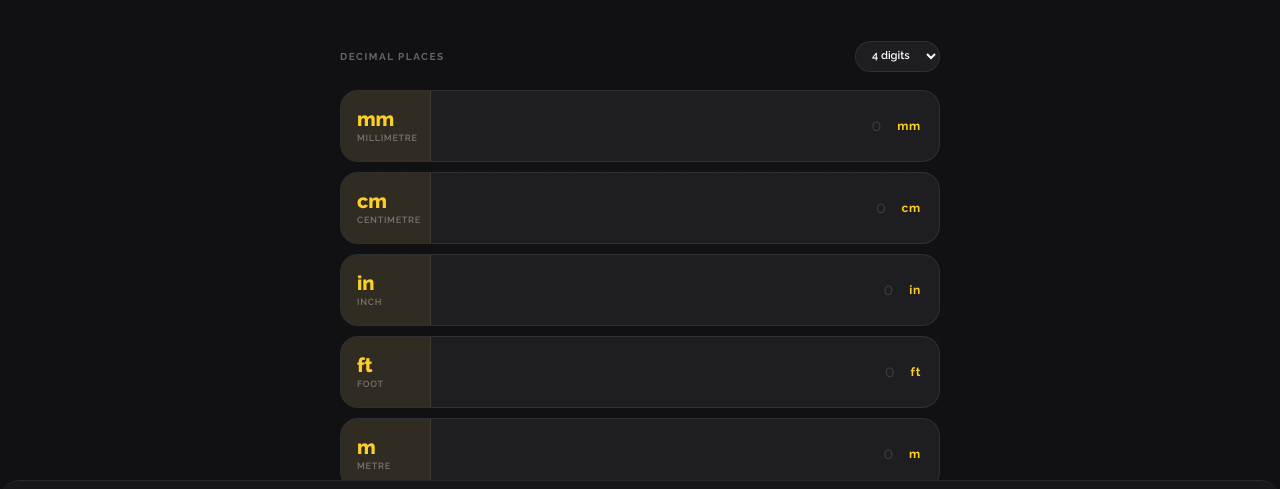
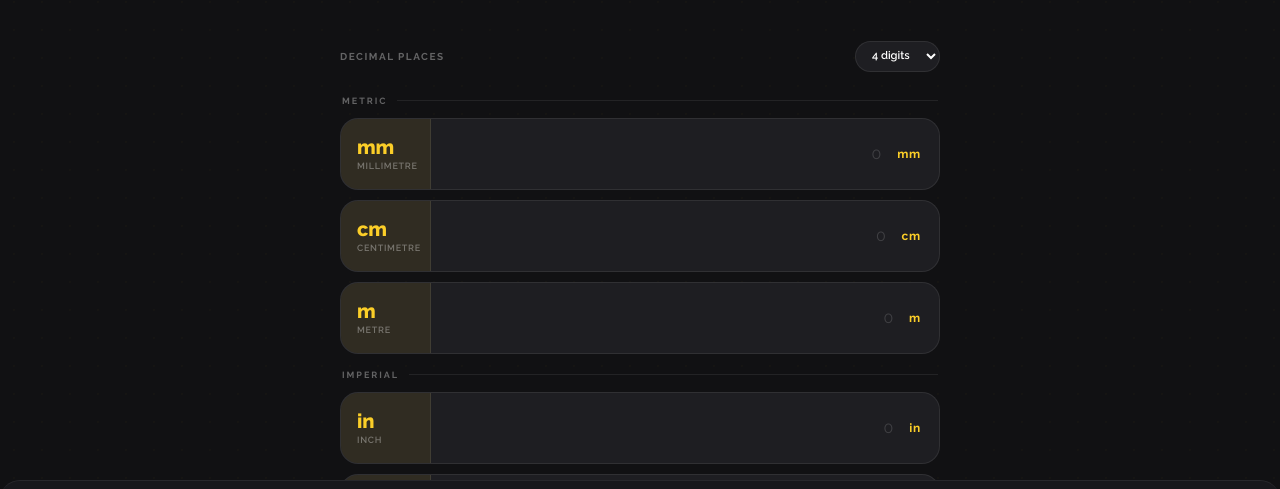
Before and after one commit to shreyaspailkar/length-convert, a plain HTML site: page index.html in a window 1280 px wide. Shown: the part 320-809 px from the top of the page. Drawn offline with Linux system fonts and the light colour scheme.

Commit message:
Update index.html
added yard

```diff
--- a/index.html
+++ b/index.html
@@ -99,15 +99,33 @@
   /* ── CARDS ── */
   .units-grid { display: flex; flex-direction: column; gap: 10px; }
 
+  .unit-group-label {
+    display: flex; align-items: center; gap: 10px;
+    margin: 6px 2px 2px;
+  }
+  .unit-group-label span {
+    font-size: 9px; font-weight: 700; letter-spacing: 0.22em;
+    text-transform: uppercase; color: var(--muted);
+    white-space: nowrap; transition: color 0.4s;
+  }
+  .unit-group-label::after {
+    content: ''; flex: 1; height: 1px;
+    background: var(--border); transition: background 0.4s;
+  }
+  /* nth-child delays now cover 6 cards + 2 label divs */
+  .unit-card:nth-child(1){animation-delay:.08s}
+  .unit-card:nth-child(2){animation-delay:.13s}
+  .unit-card:nth-child(3){animation-delay:.18s}
+  .unit-card:nth-child(4){animation-delay:.25s}
+  .unit-card:nth-child(5){animation-delay:.30s}
+  .unit-card:nth-child(6){animation-delay:.35s}
+
   .unit-card {
     background: var(--surface); border: 1.5px solid var(--border);
     border-radius: 18px; overflow: hidden;
     transition: border-color 0.22s, transform 0.22s, background 0.4s, box-shadow 0.22s;
     animation: fadeUp 0.5s ease both;
   }
-  .unit-card:nth-child(1){animation-delay:.08s} .unit-card:nth-child(2){animation-delay:.13s}
-  .unit-card:nth-child(3){animation-delay:.18s} .unit-card:nth-child(4){animation-delay:.23s}
-  .unit-card:nth-child(5){animation-delay:.28s}
 
   .unit-card.is-active { border-color: var(--yellow); box-shadow: 0 8px 32px var(--yellow-dim); }
   .unit-card.is-source { border-color: var(--accent2); box-shadow: 0 6px 24px rgba(255,122,61,0.15); }
@@ -158,9 +176,7 @@
   .btn-reset { display: flex; align-items: center; justify-content: center; gap: 8px; width: 100%; margin-top: 18px; padding: 15px; background: transparent; border: 1.5px solid var(--border); color: var(--muted); font-family: 'Raleway', sans-serif; font-size: 11px; font-weight: 700; letter-spacing: 0.18em; text-transform: uppercase; cursor: pointer; border-radius: 14px; transition: all 0.22s; animation: fadeUp 0.5s 0.42s ease both; }
   .btn-reset:hover, .btn-reset:active { border-color: var(--yellow); color: var(--yellow); background: var(--yellow-glow); }
 
-  footer { margin-top: 36px; font-size: 10px; font-weight: 500; color: var(--footer-c); text-align: center; letter-spacing: 0.08em; animation: fadeUp 0.5s 0.52s ease both; transition: color 0.4s; line-height: 1.8; }
-
-  /* ═══════════════════════════════════════
+  footer { margin-top: 36px; font-size: 10px; font-weight: 500; color: var(--footer-c); text-align: center; letter-spacing: 0.08em; animation: fadeUp 0.5s 0.52s ease both; transition: color 0.4s; line-height: 1.8; }/* ═══════════════════════════════════════
      CUSTOM KEYPAD
   ═══════════════════════════════════════ */
   .keypad-backdrop {
@@ -300,6 +316,9 @@
 
   <div class="units-grid" id="unitsGrid">
 
+    <!-- METRIC -->
+    <div class="unit-group-label"><span>Metric</span></div>
+
     <div class="unit-card" data-unit="mm">
       <div class="card-row">
         <div class="unit-label"><div class="unit-name">mm</div><div class="unit-full">Millimetre</div></div>
@@ -317,6 +336,18 @@
       </div>
       <div class="expr-bar" id="expr-cm"><span class="expr-equals">=</span><span class="expr-result" id="exprval-cm"></span><span class="expr-unit">cm</span></div>
     </div>
+
+    <div class="unit-card" data-unit="m">
+      <div class="card-row">
+        <div class="unit-label"><div class="unit-name">m</div><div class="unit-full">Metre</div></div>
+        <div class="unit-display empty" id="disp-m">0</div>
+        <div class="unit-badge">m</div>
+      </div>
+      <div class="expr-bar" id="expr-m"><span class="expr-equals">=</span><span class="expr-result" id="exprval-m"></span><span class="expr-unit">m</span></div>
+    </div>
+
+    <!-- IMPERIAL -->
+    <div class="unit-group-label"><span>Imperial</span></div>
 
     <div class="unit-card" data-unit="in">
       <div class="card-row">
@@ -336,20 +367,21 @@
       <div class="expr-bar" id="expr-ft"><span class="expr-equals">=</span><span class="expr-result" id="exprval-ft"></span><span class="expr-unit">ft</span></div>
     </div>
 
-    <div class="unit-card" data-unit="m">
+    <div class="unit-card" data-unit="yd">
       <div class="card-row">
-        <div class="unit-label"><div class="unit-name">m</div><div class="unit-full">Metre</div></div>
-        <div class="unit-display empty" id="disp-m">0</div>
-        <div class="unit-badge">m</div>
+        <div class="unit-label"><div class="unit-name">yd</div><div class="unit-full">Yard</div></div>
+        <div class="unit-display empty" id="disp-yd">0</div>
+        <div class="unit-badge">yd</div>
       </div>
-      <div class="expr-bar" id="expr-m"><span class="expr-equals">=</span><span class="expr-result" id="exprval-m"></span><span class="expr-unit">m</span></div>
+      <div class="expr-bar" id="expr-yd"><span class="expr-equals">=</span><span class="expr-result" id="exprval-yd"></span><span class="expr-unit">yd</span></div>
     </div>
 
   </div>
 
   <button class="btn-reset" id="resetBtn">⌫ &nbsp; Clear all fields</button>
+  </div>
 
-  <footer>
+    <footer>
     tap a field · use the keypad · press = to evaluate<br>
     all conversions via SI base unit · metre
   </footer>
@@ -423,11 +455,11 @@ function safeEval(expr) {
 function isPlain(s){return /^-?[0-9]*\.?[0-9]+$/.test(s.trim());}
 
 // ── CONVERTER ─────────────────────────────────────────
-const toM={mm:.001,cm:.01,in:.0254,ft:.3048,m:1};
-const UNITS=['mm','cm','in','ft','m'];
+const toM={mm:.001,cm:.01,m:1,in:.0254,ft:.3048,yd:.9144};
+const UNITS=['mm','cm','m','in','ft','yd'];
 let activeUnit=null;
 // raw expression per unit
-const exprs={mm:'',cm:'',in:'',ft:'',m:''};
+const exprs={mm:'',cm:'',m:'',in:'',ft:'',yd:''};
 
 const prec=()=>parseInt(document.getElementById('precision').value);
 const fmt=n=>parseFloat(n.toFixed(prec())).toString();
@@ -534,6 +566,7 @@ function openKeypad(unit){
 
 function closeKeypad(){
   if(activeUnit){
+    const raw=exprs[activeUnit];
     commitExpr(activeUnit);
     document.querySelectorAll('.unit-card').forEach(c=>c.classList.remove('is-active'));
     UNITS.forEach(u=>renderDisplay(u,exprs[u]));
```
